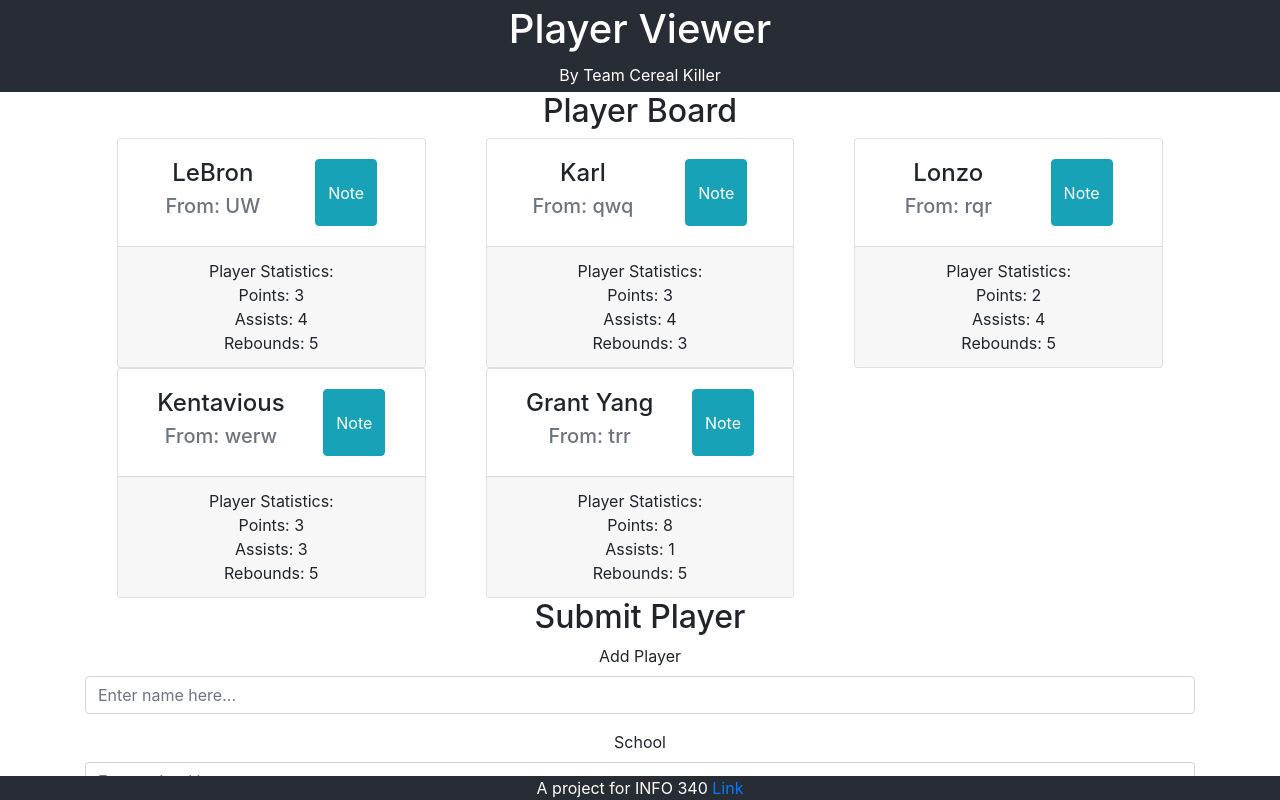
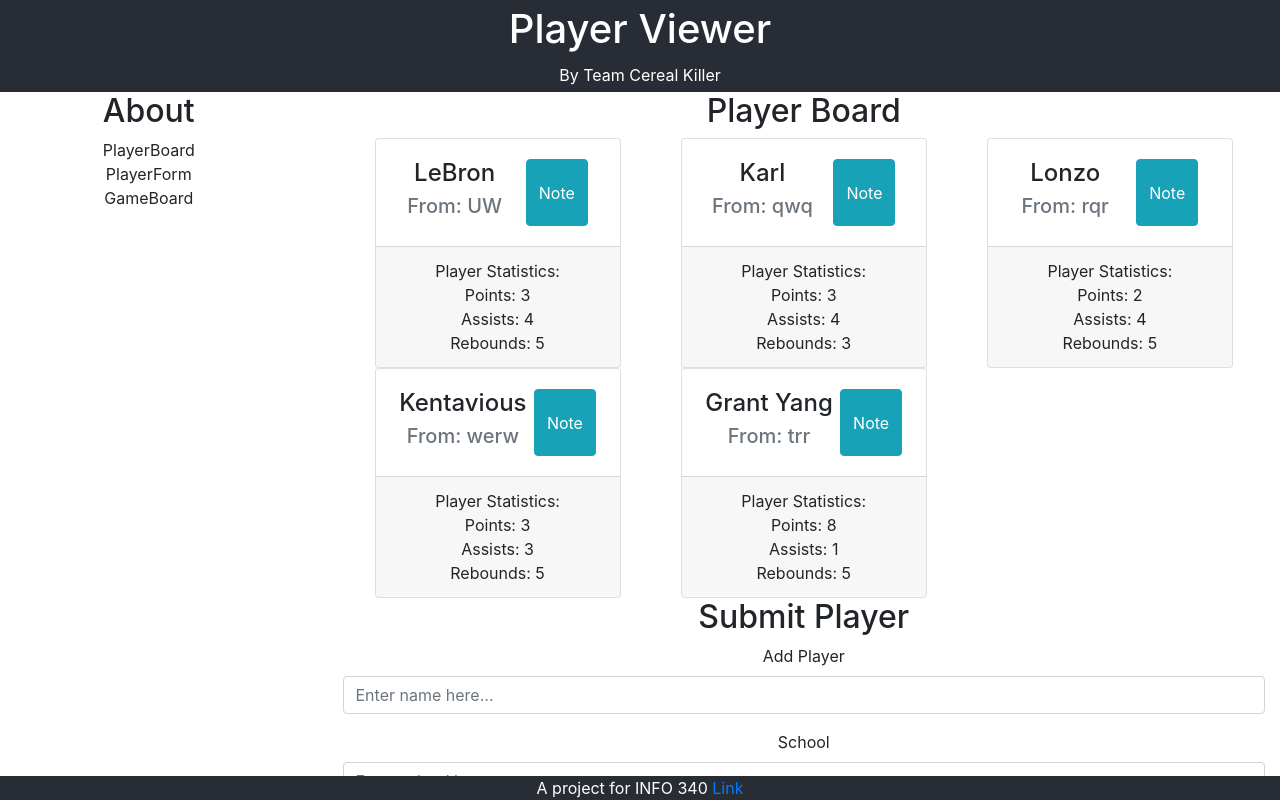
Before and after one commit to info340-wi21/project-2-estheeerrr, a React (Create React App) app: page / in a window 1280 px wide. Shown: the top 800 px of the page. Built offline with nearby package versions, Linux system fonts and the light colour scheme.

Commit message:
add navBar

```diff
--- a/src/App.js
+++ b/src/App.js
@@ -6,17 +6,27 @@ import { CardBoard } from './playerBoad';
 import { PlayerForm } from './form';
 import { GameBoard } from './gameBoard';
 import { useState } from 'react';
-import { Router } from 'react-dom'
+import { Router, NavLink} from 'react-dom'
 
 function App(props) {
   const [players, setPlayers] = useState(props.player);
   return (
+
     <div className="App">
+
       <header className="App-header">
         <h1>Player Viewer</h1>
         <p>By Team Cereal Killer</p>
       </header>
+
+
       <main>
+        <div className="row">
+          <div className="col-3">
+            <AboutNav />
+          </div>
+
+          <div className="col-9">
             <div className="container">
               <CardBoard players={players} />
             </div>
@@ -28,11 +38,26 @@ function App(props) {
             <div className="container">
               <GameBoard />
             </div>
-
+          </div>
+       </div>
       </main>
       <footer>A project for INFO 340 <a href="https://github.com/info340a-sp21/project-01-Gyangle">Link</a></footer>
     </div>
+
   );
 }
 
+/*Navigation bar that used to redirect routing */
+function AboutNav() {
+  return (
+    <nav id="aboutLinks">
+      <h2>About</h2>
+      <ul className="list-unstyled">
+        <li>PlayerBoard</li>
+        <li>PlayerForm</li>
+        <li>GameBoard</li>
+      </ul>
+    </nav>
+  );
+}
 export default App;
```
Lines whose indentation alone changed are shown as unchanged.
